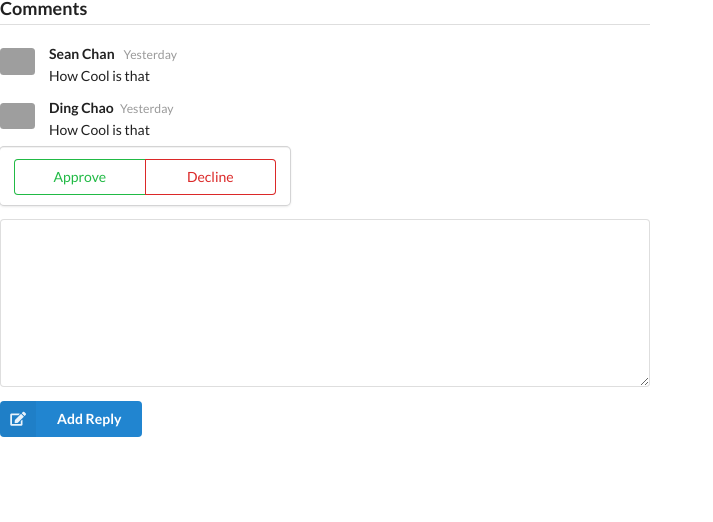
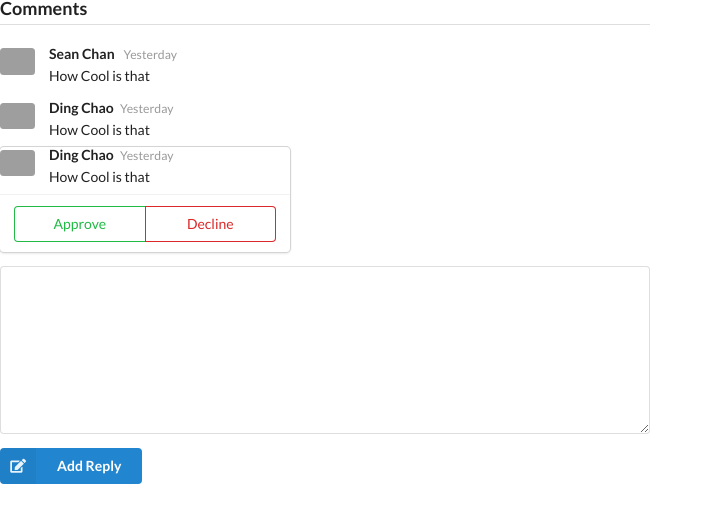
Before and after one commit to dcchan98/comment, a React (Create React App) app: page / in a window 1280 px wide. Shown: the top 522 px of the page, without its empty margins (0-713 px from the left). Built offline with nearby package versions, Linux system fonts and the light colour scheme; grey boxes are pictures that could not be loaded.

Commit message:
Pass as props

```diff
--- a/src/components/ApprovalCard.js
+++ b/src/components/ApprovalCard.js
@@ -8,6 +8,7 @@ export default class ApprovalCard extends Component {
 			<div>
 				<div class='ui cards'>
 					<div class='card'>
+						<div>{this.props.children}</div>
 
 						<div class='extra content'>
 							<div class='ui two buttons'>
```
Also changed, not shown: 1 other file (tests, documents, lock files or other folders).
